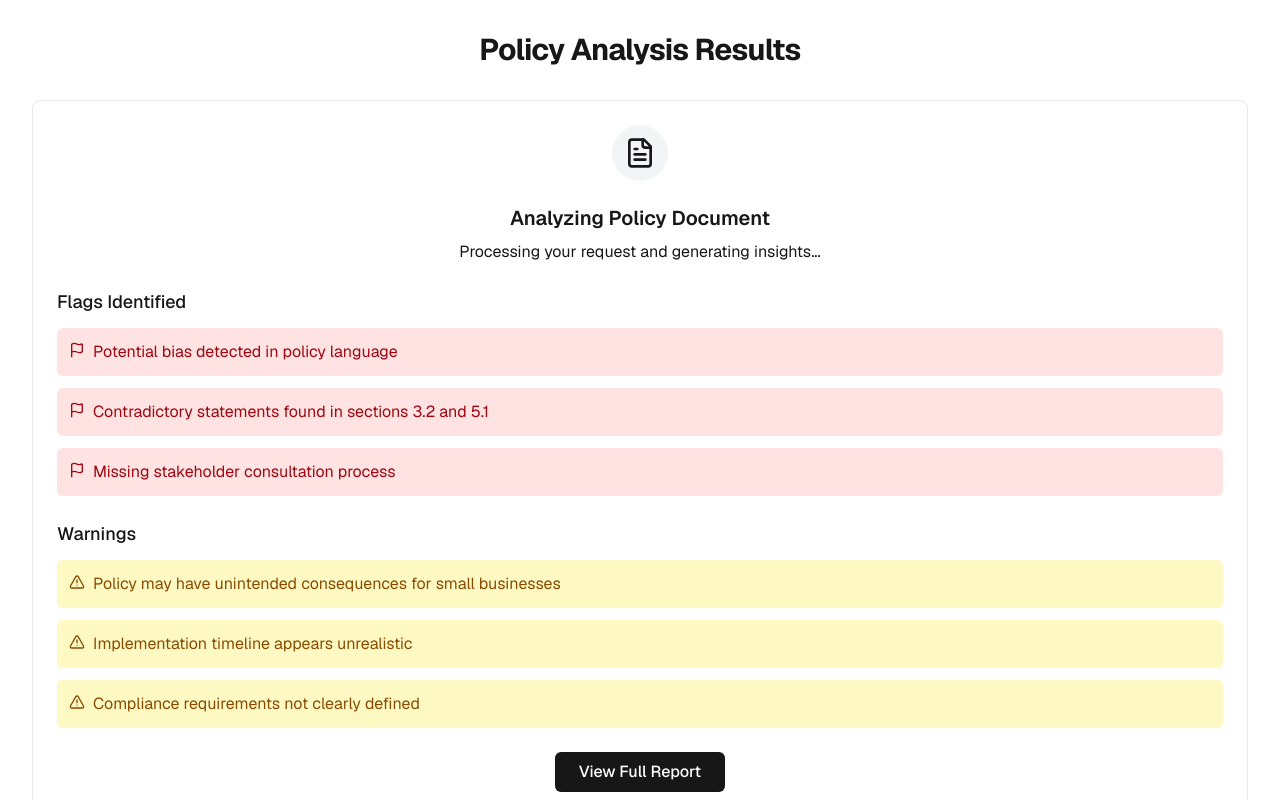
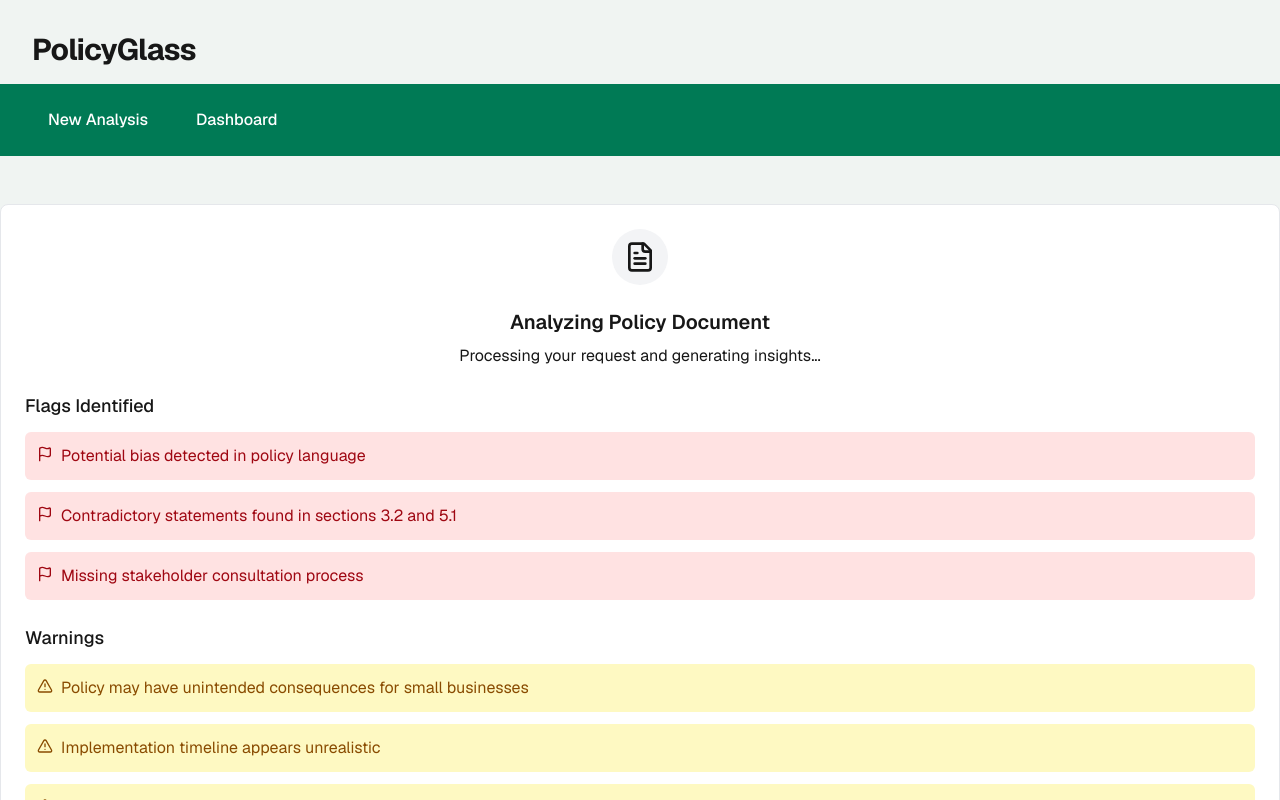
Before and after one commit to artsmc/hackathon-cerebras, a Next.js app in the folder policyglass/: page /results in a window 1280 px wide. Shown: the top 800 px of the page. Built offline with nearby package versions, Linux system fonts and the light colour scheme.

Commit message:
website looks normal ish

```diff
--- a/policyglass/src/app/admin/page.tsx
+++ b/policyglass/src/app/admin/page.tsx
@@ -7,7 +7,7 @@ export default async function AdminDashboardPage() {
   // Double check admin role (middleware should have caught this, but extra safety)
   if (!userIsAdmin) {
     return (
-      <div className="font-sans min-h-screen p-8 pb-20">
+      <div className="font-sans min-h-screen py-4 pb-20">
         <main className="flex flex-col gap-8 items-center justify-center min-h-screen">
           <h1 className="text-3xl font-bold tracking-tight text-foreground">
             Access Denied
@@ -29,7 +29,7 @@ export default async function AdminDashboardPage() {
   }
 
   return (
-    <div className="font-sans min-h-screen p-8 pb-20">
+    <div className="font-sans min-h-screen py-4 pb-20">
       <main className="flex flex-col gap-8">
         <h1 className="text-3xl font-bold tracking-tight text-foreground">
           Admin Dashboard
--- a/policyglass/src/app/admin/users/page.tsx
+++ b/policyglass/src/app/admin/users/page.tsx
@@ -6,7 +6,7 @@ export default async function AdminUsersPage() {
 
   if (!userIsAdmin) {
     return (
-      <div className="font-sans min-h-screen p-8 pb-20">
+      <div className="font-sans min-h-screen py-4 pb-20">
         <main className="flex flex-col gap-8 items-center justify-center min-h-screen">
           <h1 className="text-3xl font-bold tracking-tight text-foreground">
             Access Denied
@@ -35,7 +35,7 @@ export default async function AdminUsersPage() {
   ]
 
   return (
-    <div className="font-sans min-h-screen p-8 pb-20">
+    <div className="font-sans min-h-screen py-4 pb-20">
       <main className="flex flex-col gap-8">
         <h1 className="text-3xl font-bold tracking-tight text-foreground">
           User Management
--- /dev/null
+++ b/policyglass/src/app/components/Header.tsx
@@ -0,0 +1,46 @@
+"use client";
+
+import { usePathname } from 'next/navigation';
+import Link from 'next/link';
+
+export default function Header() {
+  const pathname = usePathname();
+
+  return (
+    <div className="w-full mb-12">
+      {/* Title Bar */}
+      <div className="bg-[#f0f4f2] py-4 px-8">
+        <h1 className="text-3xl font-bold tracking-tight text-foreground">
+          PolicyGlass
+        </h1>
+      </div>
+
+      {/* Navigation Bar */}
+      <nav className="bg-emerald-700">
+        <div className="flex gap-4 py-4 px-8">
+          <Link
+            href="/home"
+            className={`px-4 py-2 rounded-md font-medium ${
+              pathname === '/home' || pathname === '/'
+                ? 'bg-white text-emerald-700'
+                : 'text-white hover:bg-white hover:bg-opacity-20 hover:text-emerald-700 transition-all duration-300'
+            }`}
+          >
+            New Analysis
+          </Link>
+
+          <Link
+            href="/dashboard"
+            className={`px-4 py-2 rounded-md font-medium ${
+              pathname === '/dashboard'
+                ? 'bg-white text-emerald-700'
+                : 'text-white hover:bg-white hover:bg-opacity-20 hover:text-emerald-700 transition-all duration-300'
+            }`}
+          >
+            Dashboard
+          </Link>
+        </div>
+      </nav>
+    </div>
+  );
+}
--- a/policyglass/src/app/dashboard/page.tsx
+++ b/policyglass/src/app/dashboard/page.tsx
@@ -1,4 +1,5 @@
 import { verifySession, isAdmin } from '../lib/session'
+import Header from '../components/Header'
 
 export default async function DashboardPage() {
   const session = await verifySession()
@@ -6,11 +7,9 @@ export default async function DashboardPage() {
   const userIsAdmin = await isAdmin()
 
   return (
-    <div className="font-sans min-h-screen p-8 pb-20">
+    <div className="font-sans min-h-screen py-4 pb-20">
+      <Header />
       <main className="flex flex-col gap-8">
-        <h1 className="text-3xl font-bold tracking-tight text-foreground">
-          Dashboard
-        </h1>
 
         <div className="flex w-full max-w-6xl gap-8">
           {/* Welcome Section */}
--- a/policyglass/src/app/globals.scss
+++ b/policyglass/src/app/globals.scss
@@ -1,7 +1,7 @@
 @import "tailwindcss";
 
 :root {
-  --background: #ffffff;
+  --background: #f0f4f2;
   --foreground: #171717;
 }
 
@@ -124,6 +124,22 @@ body {
   text-decoration: underline;
 }
 
+@keyframes breathing-shadow {
+  0% {
+    box-shadow: 0 0 0 0 rgba(110, 231, 183, 0.3);
+  }
+  50% {
+    box-shadow: 0 0 0 10px rgba(110, 231, 183, 0.1);
+  }
+  100% {
+    box-shadow: 0 0 0 0 rgba(110, 231, 183, 0.3);
+  }
+}
+
+.animate-breathing-shadow {
+  animation: breathing-shadow 3s infinite;
+}
+
 .mr-4 {
   margin-right: 1rem;
 }
--- a/policyglass/src/app/results/page.tsx
+++ b/policyglass/src/app/results/page.tsx
@@ -2,6 +2,7 @@
 
 import { useState } from "react";
 import { Flag, AlertTriangle, FileText } from "lucide-react";
+import Header from "../components/Header";
 
 const bounceInAnimation = `
   @keyframes bounceIn {
@@ -39,12 +40,10 @@ export default function Results() {
   ];
 
   return (
-    <div className="font-sans min-h-screen p-8 pb-20">
+    <div className="font-sans min-h-screen py-4 pb-20">
+      <Header />
       <style>{bounceInAnimation}</style>
       <main className="flex flex-col">
-        <h1 className="text-3xl font-bold tracking-tight text-foreground text-center mb-8">
-          Policy Analysis Results
-        </h1>
 
         <div className="flex flex-col lg:flex-row gap-6 w-full max-w-7xl mx-auto h-full">
           {/* Left Column - Flags and Warnings */}
```
Also changed, not shown: policyglass/src/app/home/page.tsx (+13 -19 lines).
